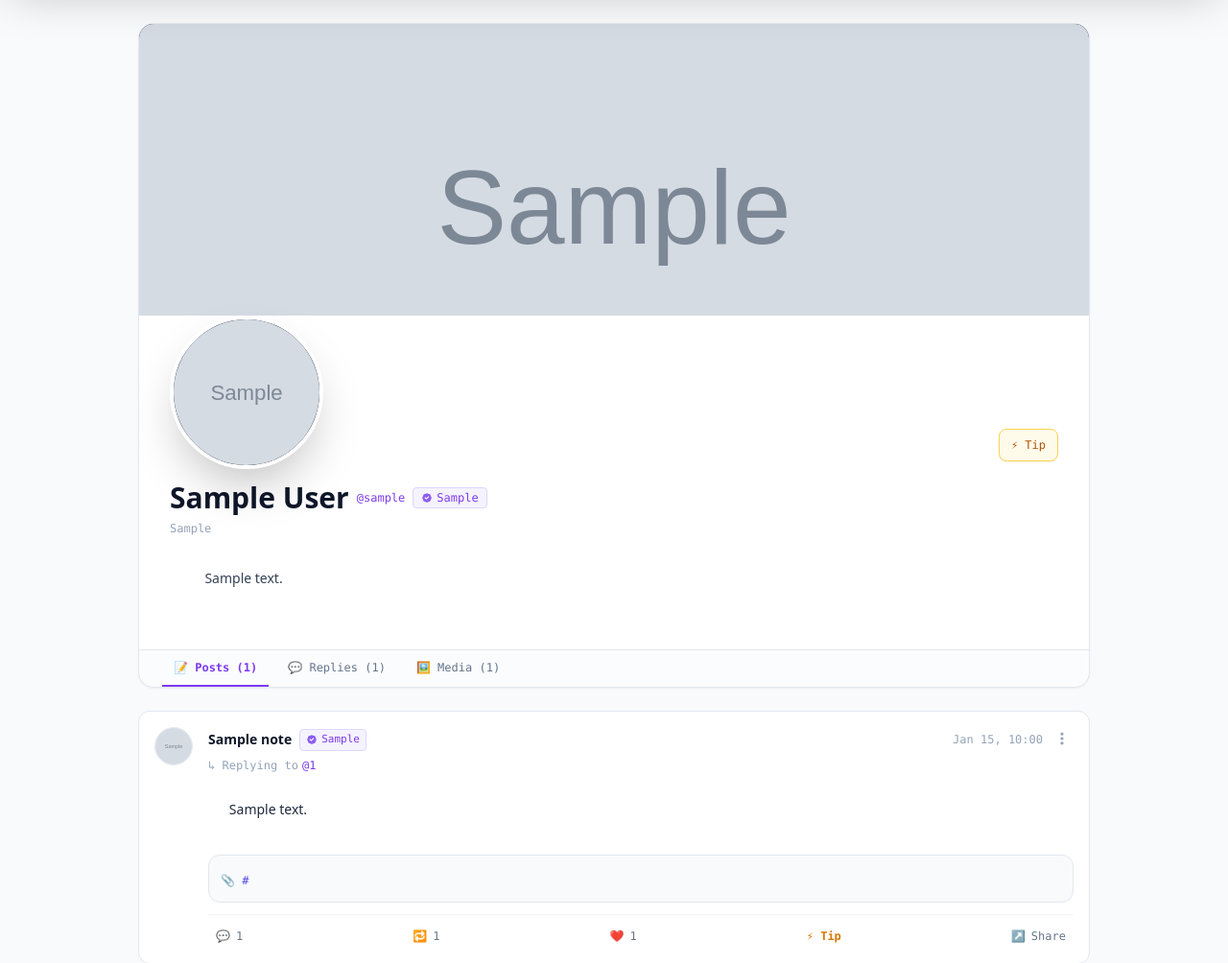
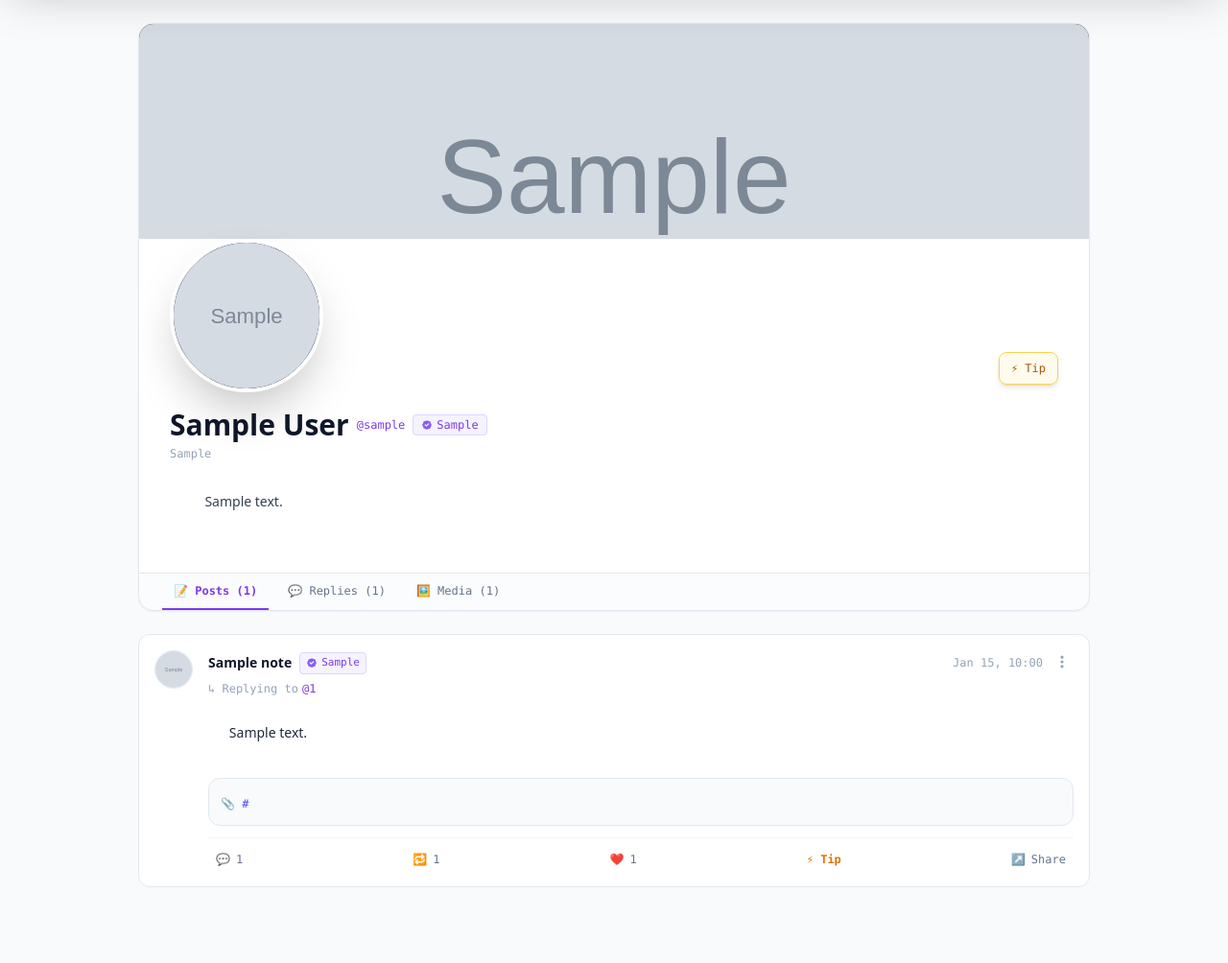
Before and after one commit to Code-Barn/iyou_wun, a Django app: template templates/profile.html in a window 1280 px wide. Shown: the part 100-1104 px from the top of the page at 96% size. After the commit the page ends 1025 px from the top, so only its background shows below. Run offline with Django 5.2, Linux system fonts and the light colour scheme; the template is opened without the code that fills it: most values are stand-ins (such as "Sample title", 1, 10 or a date in 2020); grey boxes marked "Sample" are stand-in pictures; style sheets or scripts are compiled from the project's sources.

Commit message:
Update profile.html

```diff
--- a/templates/profile.html
+++ b/templates/profile.html
@@ -14,7 +14,7 @@
   <!-- Profile Hero Header -->
   <div class="relative bg-white dark:bg-slate-900 rounded-2xl overflow-hidden border border-slate-200 dark:border-slate-800 shadow-sm mb-6">
     <!-- Banner -->
-    <div class="h-72 sm:h-96 w-full bg-slate-950 overflow-hidden relative">
+    <div class="h-64 sm:h-80 w-full bg-slate-950 overflow-hidden relative">
       {% if profile.banner %}
       <img src="{{ profile.banner }}" alt="Profile banner" class="w-full h-full object-cover object-center block cursor-pointer hover:opacity-95 transition duration-200" onclick="openImageModal('{{ profile.banner }}')" />
       {% else %}
@@ -23,10 +23,10 @@
     </div>
 
     <!-- Profile Body Container -->
-    <div class="px-4 sm:px-8 pb-6 relative bg-white dark:bg-slate-900">
+    <div class="px-4 sm:px-8 pb-6 pt-0 relative bg-white dark:bg-slate-900">
 
       <!-- Row 1: Overlapping Avatar & Action Buttons -->
-      <div class="flex items-end justify-between gap-4 -mt-16 sm:-mt-20 mb-3 relative z-10">
+      <div class="flex items-end justify-between gap-4 -mt-20 sm:-mt-24 mb-4 relative z-20">
         <!-- Avatar (Overlapping banner) -->
         <div class="relative shrink-0">
           {% if profile.picture %}
@@ -45,31 +45,31 @@
         <!-- Action Cluster (Right Aligned) -->
         <div class="flex items-center gap-2 pb-2 flex-wrap justify-end">
           {% if is_owner %}
-          <a href="{% url 'dashboard' %}" class="px-4 py-2 bg-slate-100 dark:bg-slate-800 hover:bg-slate-200 dark:hover:bg-slate-700 text-slate-800 dark:text-slate-200 rounded-lg text-xs font-mono font-medium transition shadow-sm">
+          <a href="{% url 'dashboard' %}" class="px-4 py-2 bg-slate-100/90 dark:bg-slate-800/90 backdrop-blur-sm hover:bg-slate-200 dark:hover:bg-slate-700 text-slate-800 dark:text-slate-200 rounded-lg text-xs font-mono font-medium transition shadow-md">
             ✏️ Edit Profile
           </a>
           {% elif request.user.is_authenticated %}
           <button id="follow-action-btn" type="button"
-                  class="px-4 py-2 bg-violet-600 hover:bg-violet-500 text-white rounded-lg text-xs font-mono font-semibold transition shadow-sm"
+                  class="px-4 py-2 bg-violet-600 hover:bg-violet-500 text-white rounded-lg text-xs font-mono font-semibold transition shadow-md"
                   data-follow-target="{{ target_pubkey_hex }}"
                   data-follow-petname="{{ profile.name|default:'' }}">
             <span class="btn-spinner hidden animate-spin">⏳</span>
             <span class="btn-label">+ Follow</span>
           </button>
-          <a href="{% url 'chat' %}?peer={{ target_npub }}" class="px-3 py-2 bg-slate-100 dark:bg-slate-800 hover:bg-slate-200 dark:hover:bg-slate-700 text-slate-700 dark:text-slate-200 rounded-lg text-xs font-mono transition shadow-sm" title="Direct Message">
+          <a href="{% url 'chat' %}?peer={{ target_npub }}" class="px-3 py-2 bg-slate-100/90 dark:bg-slate-800/90 backdrop-blur-sm hover:bg-slate-200 dark:hover:bg-slate-700 text-slate-700 dark:text-slate-200 rounded-lg text-xs font-mono transition shadow-md" title="Direct Message">
             💬 Message
           </a>
-          <button type="button" class="p-2 bg-slate-100 dark:bg-slate-800 hover:bg-slate-200 dark:hover:bg-slate-700 text-slate-700 dark:text-slate-200 rounded-lg text-xs transition shadow-sm" onclick="setEnclavePetname('{{ target_pubkey_hex }}', '{{ profile.name|default:''|escapejs }}')" title="Set Enclave Petname">
+          <button type="button" class="p-2 bg-slate-100/90 dark:bg-slate-800/90 backdrop-blur-sm hover:bg-slate-200 dark:hover:bg-slate-700 text-slate-700 dark:text-slate-200 rounded-lg text-xs transition shadow-md" onclick="setEnclavePetname('{{ target_pubkey_hex }}', '{{ profile.name|default:''|escapejs }}')" title="Set Enclave Petname">
             🛡️
           </button>
           {% if profile.lud16 %}
-          <a href="lightning:{{ profile.lud16 }}" class="px-3 py-2 bg-amber-50 dark:bg-amber-950/50 border border-amber-300 dark:border-amber-700/60 text-amber-700 dark:text-amber-300 rounded-lg text-xs font-mono transition flex items-center gap-1 shadow-sm">
+          <a href="lightning:{{ profile.lud16 }}" class="px-3 py-2 bg-amber-50/90 dark:bg-amber-950/70 backdrop-blur-sm border border-amber-300 dark:border-amber-700/60 text-amber-700 dark:text-amber-300 rounded-lg text-xs font-mono transition flex items-center gap-1 shadow-md">
             ⚡ Tip
           </a>
           {% endif %}
           {% else %}
           {% if profile.lud16 %}
-          <a href="lightning:{{ profile.lud16 }}" class="px-3 py-2 bg-amber-50 dark:bg-amber-950/50 border border-amber-300 dark:border-amber-700/60 text-amber-700 dark:text-amber-300 rounded-lg text-xs font-mono transition flex items-center gap-1 shadow-sm">
+          <a href="lightning:{{ profile.lud16 }}" class="px-3 py-2 bg-amber-50/90 dark:bg-amber-950/70 backdrop-blur-sm border border-amber-300 dark:border-amber-700/60 text-amber-700 dark:text-amber-300 rounded-lg text-xs font-mono transition flex items-center gap-1 shadow-md">
             ⚡ Tip
           </a>
           {% endif %}
@@ -78,7 +78,7 @@
       </div>
 
       <!-- Row 2: Identity & Metadata Block (Cleanly below banner) -->
-      <div class="space-y-1.5 mb-4">
+      <div class="space-y-1 mt-3 mb-4">
         <div class="flex items-center gap-2 flex-wrap">
           <h1 class="text-2xl sm:text-3xl font-bold text-slate-900 dark:text-slate-100 leading-tight">
             {% firstof profile.display_name profile.name owner_deck.display_name target_npub|truncatechars:18 %}
```
